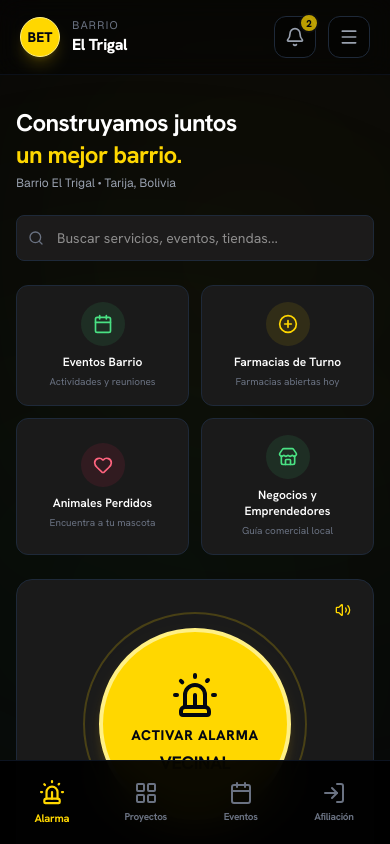
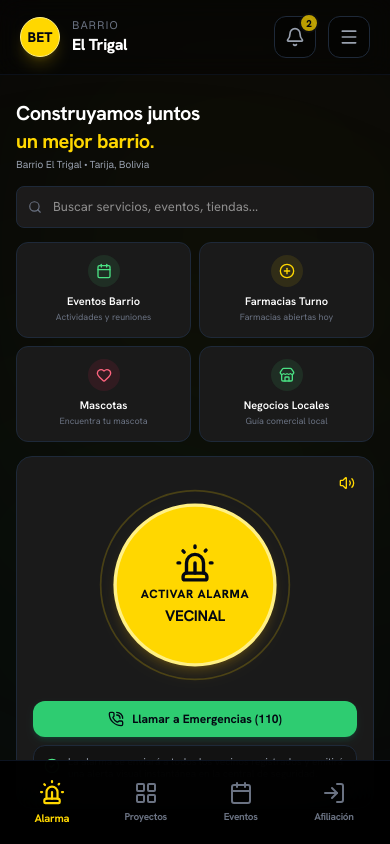
Before and after one commit to Hogans2024/barrio-el-trigal, a React (Vite) app: page / in a window 390 px wide. Built offline with nearby package versions, Linux system fonts and the light colour scheme.

Commit message:
Ajustar márgenes y espacios de AlarmaView para pantallas pequeñas

```diff
--- a/src/components/AlarmaView.tsx
+++ b/src/components/AlarmaView.tsx
@@ -114,77 +114,77 @@ export default function AlarmaView({ onNavigate, onShowNotification }: AlarmaVie
   }, []);
 
   return (
-    <div className="flex flex-col space-y-6">
+    <div className="flex flex-col space-y-3.5 sm:space-y-6">
       {/* Dynamic Slogan and Greeting Banner */}
-      <div className="text-left mt-2">
-        <h1 className="text-white text-2xl font-bold tracking-tight">Construyamos juntos</h1>
-        <h2 className="text-brand-yellow text-2xl font-bold tracking-tight">un mejor barrio.</h2>
-        <p className="text-gray-400 text-xs mt-1 font-mono">Barrio El Trigal • Tarija, Bolivia</p>
+      <div className="text-left mt-0 sm:mt-2">
+        <h1 className="text-white text-xl sm:text-2xl font-bold tracking-tight">Construyamos juntos</h1>
+        <h2 className="text-brand-yellow text-xl sm:text-2xl font-bold tracking-tight">un mejor barrio.</h2>
+        <p className="text-gray-400 text-[10px] sm:text-xs mt-0.5 font-mono">Barrio El Trigal • Tarija, Bolivia</p>
       </div>
 
       {/* Search Input Custom Design */}
       <div className="relative">
         <span className="absolute inset-y-0 left-0 flex items-center pl-3 pointer-events-none">
-          <Search className="h-4 w-4 text-gray-500" />
+          <Search className="h-3.5 w-3.5 text-gray-500" />
         </span>
         <input
           type="text"
           value={searchQuery}
           onChange={(e) => setSearchQuery(e.target.value)}
           placeholder="Buscar servicios, eventos, tiendas..."
-          className="w-full bg-[#1c1b1b] text-white pl-10 pr-4 py-3 rounded-lg border border-gray-800 text-sm focus:outline-none focus:border-brand-yellow transition"
+          className="w-full bg-[#1c1b1b] text-white pl-9 pr-4 py-2.5 sm:py-3 rounded-lg border border-gray-800 text-[13px] sm:text-sm focus:outline-none focus:border-brand-yellow transition"
         />
       </div>
 
       {/* Quick Navigation Cards Grid */}
-      <div className="grid grid-cols-2 gap-3">
+      <div className="grid grid-cols-2 gap-2 sm:gap-3">
         <button
           onClick={() => onNavigate('eventos')}
-          className="bg-[#1a1a1a] p-4 rounded-xl border border-gray-800 hover:border-brand-yellow hover:scale-[1.02] flex flex-col items-center justify-center text-center transition group cursor-pointer"
+          className="bg-[#1a1a1a] p-3 sm:p-4 rounded-xl border border-gray-800 hover:border-brand-yellow hover:scale-[1.02] flex flex-col items-center justify-center text-center transition group cursor-pointer"
         >
-          <div className="bg-brand-green/10 text-brand-green p-3 rounded-full mb-2 group-hover:bg-brand-green/20 group-hover:scale-110 transition">
-            <Calendar className="h-5 w-5" />
+          <div className="bg-brand-green/10 text-brand-green p-2 sm:p-3 rounded-full mb-1.5 sm:mb-2 group-hover:bg-brand-green/20 group-hover:scale-110 transition">
+            <Calendar className="h-4 w-4 sm:h-5 sm:w-5" />
           </div>
-          <span className="text-white text-xs font-semibold mb-1">Eventos Barrio</span>
-          <span className="text-gray-500 text-[10px] line-clamp-1">Actividades y reuniones</span>
+          <span className="text-white text-[11px] sm:text-xs font-semibold mb-0.5 sm:mb-1">Eventos Barrio</span>
+          <span className="text-gray-500 text-[9px] sm:text-[10px] line-clamp-1">Actividades y reuniones</span>
         </button>
 
         <button
           onClick={() => onNavigate('farmacias')}
-          className="bg-[#1a1a1a] p-4 rounded-xl border border-gray-800 hover:border-brand-yellow hover:scale-[1.02] flex flex-col items-center justify-center text-center transition group cursor-pointer"
+          className="bg-[#1a1a1a] p-3 sm:p-4 rounded-xl border border-gray-800 hover:border-brand-yellow hover:scale-[1.02] flex flex-col items-center justify-center text-center transition group cursor-pointer"
         >
-          <div className="bg-brand-yellow/10 text-brand-yellow p-3 rounded-full mb-2 group-hover:bg-brand-yellow/20 group-hover:scale-110 transition">
-            <PlusCircle className="h-5 w-5" />
+          <div className="bg-brand-yellow/10 text-brand-yellow p-2 sm:p-3 rounded-full mb-1.5 sm:mb-2 group-hover:bg-brand-yellow/20 group-hover:scale-110 transition">
+            <PlusCircle className="h-4 w-4 sm:h-5 sm:w-5" />
           </div>
-          <span className="text-white text-xs font-semibold mb-1">Farmacias de Turno</span>
-          <span className="text-gray-500 text-[10px] line-clamp-1">Farmacias abiertas hoy</span>
+          <span className="text-white text-[11px] sm:text-xs font-semibold mb-0.5 sm:mb-1">Farmacias Turno</span>
+          <span className="text-gray-500 text-[9px] sm:text-[10px] line-clamp-1">Farmacias abiertas hoy</span>
         </button>
 
         <button
           onClick={() => onNavigate('mascotas')}
-          className="bg-[#1a1a1a] p-4 rounded-xl border border-gray-800 hover:border-brand-yellow hover:scale-[1.02] flex flex-col items-center justify-center text-center transition group cursor-pointer"
+          className="bg-[#1a1a1a] p-3 sm:p-4 rounded-xl border border-gray-800 hover:border-brand-yellow hover:scale-[1.02] flex flex-col items-center justify-center text-center transition group cursor-pointer"
         >
-          <div className="bg-rose-500/10 text-rose-400 p-3 rounded-full mb-2 group-hover:bg-rose-500/20 group-hover:scale-110 transition">
-            <Heart className="h-5 w-5" />
+          <div className="bg-rose-500/10 text-rose-400 p-2 sm:p-3 rounded-full mb-1.5 sm:mb-2 group-hover:bg-rose-500/20 group-hover:scale-110 transition">
+            <Heart className="h-4 w-4 sm:h-5 sm:w-5" />
           </div>
-          <span className="text-white text-xs font-semibold mb-1">Animales Perdidos</span>
-          <span className="text-gray-500 text-[10px] line-clamp-1">Encuentra a tu mascota</span>
+          <span className="text-white text-[11px] sm:text-xs font-semibold mb-0.5 sm:mb-1">Mascotas</span>
+          <span className="text-gray-500 text-[9px] sm:text-[10px] line-clamp-1">Encuentra tu mascota</span>
         </button>
 
         <button
           onClick={() => onNavigate('negocios')}
-          className="bg-[#1a1a1a] p-4 rounded-xl border border-gray-800 hover:border-brand-yellow hover:scale-[1.02] flex flex-col items-center justify-center text-center transition group cursor-pointer"
+          className="bg-[#1a1a1a] p-3 sm:p-4 rounded-xl border border-gray-800 hover:border-brand-yellow hover:scale-[1.02] flex flex-col items-center justify-center text-center transition group cursor-pointer"
         >
-          <div className="bg-brand-green/10 text-brand-green p-3 rounded-full mb-2 group-hover:bg-brand-green/20 group-hover:scale-110 transition">
-            <Store className="h-5 w-5" />
+          <div className="bg-brand-green/10 text-brand-green p-2 sm:p-3 rounded-full mb-1.5 sm:mb-2 group-hover:bg-brand-green/20 group-hover:scale-110 transition">
+            <Store className="h-4 w-4 sm:h-5 sm:w-5" />
           </div>
-          <span className="text-white text-xs font-semibold mb-1">Negocios y Emprendedores</span>
-          <span className="text-gray-500 text-[10px] line-clamp-1">Guía comercial local</span>
+          <span className="text-white text-[11px] sm:text-xs font-semibold mb-0.5 sm:mb-1">Negocios Locales</span>
+          <span className="text-gray-500 text-[9px] sm:text-[10px] line-clamp-1">Guía comercial local</span>
         </button>
       </div>
 
       {/* Main Interactive Alarm Circular Button Panel */}
-      <div className="bg-[#1a1a1a] rounded-2xl p-6 border border-gray-800 flex flex-col items-center text-center relative overflow-hidden">
+      <div className="bg-[#1a1a1a] rounded-2xl p-4 sm:p-6 border border-gray-800 flex flex-col items-center text-center relative overflow-hidden">
         {alarmActive && (
           <div className="absolute inset-0 bg-brand-yellow/5 animate-pulse pointer-events-none" />
         )}
@@ -197,14 +197,14 @@ export default function AlarmaView({ onNavigate, onShowNotification }: AlarmaVie
             if (!next) stopSiren();
             else if (alarmActive) playSiren();
           }}
-          className="absolute top-4 right-4 text-gray-500 hover:text-white transition p-1.5 focus:outline-none"
+          className="absolute top-3 right-3 sm:top-4 sm:right-4 text-gray-500 hover:text-white transition p-1.5 focus:outline-none z-20"
           title={audioEnabled ? "Silenciar" : "Activar Sonido"}
         >
           {audioEnabled ? <Volume2 className="h-4 w-4 text-brand-yellow" /> : <VolumeX className="h-4 w-4" />}
         </button>
 
         {/* Outer pulsing ring for active alarm */}
-        <div className="relative flex justify-center items-center my-6">
+        <div className="relative flex justify-center items-center my-4 sm:my-6 scale-[0.85] sm:scale-100 origin-center">
           <div
             onClick={handleActivateAlarm}
             className={`cursor-pointer w-48 h-48 rounded-full flex flex-col justify-center items-center p-4 text-center select-none transition-all duration-300 relative z-10 ${
@@ -213,11 +213,11 @@ export default function AlarmaView({ onNavigate, onShowNotification }: AlarmaVie
                 : 'bg-brand-yellow text-gray-950 shadow-lg shadow-yellow-500/20 hover:scale-[1.03] border-4 border-yellow-200'
             }`}
           >
-            <Siren className={`h-12 w-12 mb-2 ${alarmActive ? 'animate-bounce' : ''}`} />
+            <Siren className={`h-12 w-12 mb-1 sm:mb-2 ${alarmActive ? 'animate-bounce' : ''}`} />
             <span className="font-extrabold text-sm tracking-wider uppercase leading-tight">
               {alarmActive ? 'APAGAR ALARMA' : 'ACTIVAR ALARMA'}
             </span>
-            <span className="font-bold text-lg uppercase tracking-tight mt-1">
+            <span className="font-bold text-lg uppercase tracking-tight mt-0.5 sm:mt-1">
               VECINAL
             </span>
             {alarmActive && countdown > 0 && (
@@ -241,20 +241,20 @@ export default function AlarmaView({ onNavigate, onShowNotification }: AlarmaVie
         </div>
 
         {/* Emergency Call Options */}
-        <div className="w-full space-y-3 mt-2">
+        <div className="w-full space-y-2 sm:space-y-3 mt-1 sm:mt-2">
           <a
             href="tel:110"
-            className="w-full bg-[#2ECC71] text-gray-950 hover:bg-[#27ae60] py-3.5 px-4 rounded-xl font-bold flex items-center justify-center space-x-2 transition text-sm cursor-pointer shadow-md shadow-emerald-500/15"
+            className="w-full bg-[#2ECC71] text-gray-950 hover:bg-[#27ae60] py-2.5 sm:py-3.5 px-4 rounded-xl font-bold flex items-center justify-center space-x-2 transition text-xs sm:text-sm cursor-pointer shadow-md shadow-emerald-500/15"
           >
             <PhoneCall className="h-4 w-4" />
-            <span>Llamar para activar Alarma Vecinal (110)</span>
+            <span>Llamar a Emergencias (110)</span>
           </a>
 
           {/* Compliance Info box */}
-          <div className="bg-black/30 border border-gray-800 rounded-xl p-3 flex items-start space-x-2.5 text-left">
-            <CheckCircle2 className="h-5 w-5 text-brand-green shrink-0 mt-0.5" />
-            <p className="text-[11px] text-gray-400 leading-normal">
-              La alarma se enviará a todos los vecinos registrados, la directiva del barrio El Trigal y emitirá una alerta visual instantánea en la central de seguridad coordinada.
+          <div className="bg-black/30 border border-gray-800 rounded-xl p-2.5 sm:p-3 flex items-start space-x-2 text-left">
+            <CheckCircle2 className="h-4 w-4 sm:h-5 sm:w-5 text-brand-green shrink-0 mt-0.5" />
+            <p className="text-[10px] sm:text-[11px] text-gray-400 leading-tight sm:leading-normal">
+              La alarma se enviará a todos los vecinos registrados y emitirá una alerta visual instantánea en la central de seguridad.
             </p>
           </div>
         </div>
```
